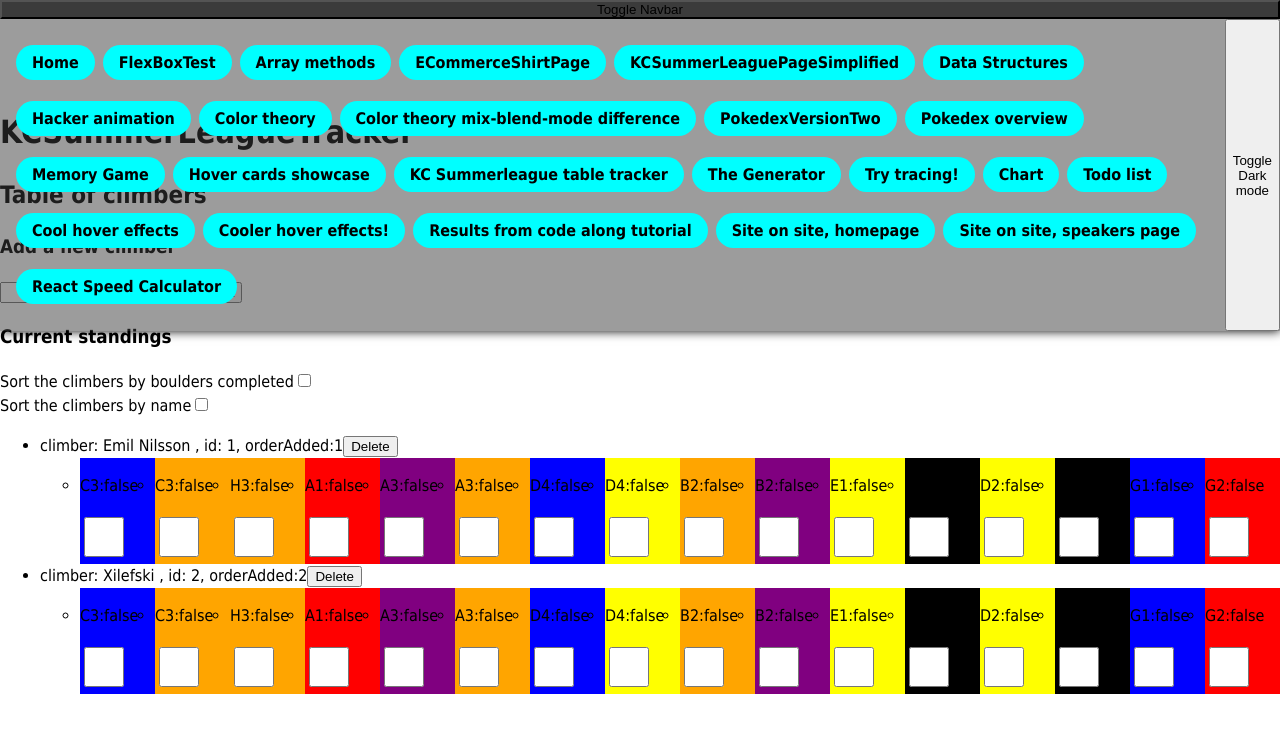
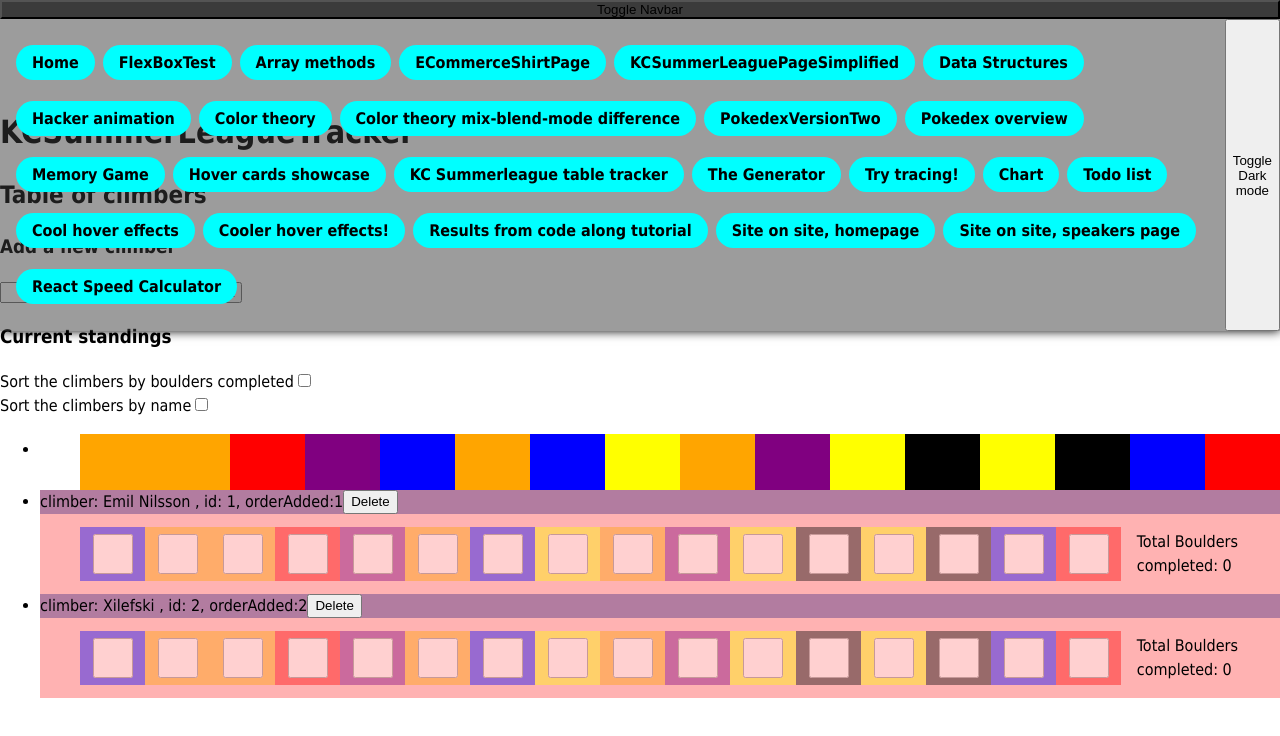
Before and after one commit to EmilNilssonDataDuctus/vite-app, a React (Vite) app: page /kc-summer-leauge-simplified in a window 1280 px wide. Shown: the top 736 px of the page. Built offline with nearby package versions, Linux system fonts and the light colour scheme.

Commit message:
Move wall info to fake table header

```diff
--- a/src/Pages/KCSummerLeaguePageSimplified/KCSummerLeaguePageSimplified.tsx
+++ b/src/Pages/KCSummerLeaguePageSimplified/KCSummerLeaguePageSimplified.tsx
@@ -2,6 +2,7 @@ import React, { useEffect, useState } from "react";
 import { v4 as uuidv4 } from "uuid";
 import { MainWrapper } from "../../Shared/Page.styled";
 import { boulders } from "../KCSummerLeaguePage/data/boulders";
+import "./myCss.css";
 import { initialseStateOfClimbers } from "./utils/initialseClimberData";
 
 export const KCSummerLeaguePageSimplified = () => {
@@ -157,29 +158,72 @@ export const KCSummerLeaguePageSimplified = () => {
             </label>
           </form>
           <ul>
+            <li>
+              <ul style={{ display: "flex", alignItems: "center" }}>
+                {boulders.map(({ wall, color }) => (
+                  <li
+                    style={{
+                      backgroundColor: color,
+                      width: "90px",
+                      padding: "4px",
+                      display: "inline-block",
+                    }}
+                  >
+                    <span className="mix-me">
+                      Wall: <br />
+                      {wall}
+                    </span>
+                  </li>
+                ))}
+              </ul>
+            </li>
             {sortClimbersData(climbersData).map(
               ({ climberId, climberName, completedBoulders, orderAdded }) => (
-                <li key={climberId}>
-                  climber: {climberName} , id: {climberId}, orderAdded:
-                  {orderAdded}
-                  <button onClick={() => handleDelete(climberId)}>
-                    Delete
-                  </button>
-                  <ul style={{ display: "flex" }}>
+                <li
+                  key={climberId}
+                  style={{
+                    backgroundColor: "rgba(255, 0, 0, 0.3)",
+                    maxWidth: "fit-content",
+                  }}
+                >
+                  <div
+                    style={{
+                      display: "flex",
+                      backgroundColor: "rgba(0, 0, 120, 0.3)",
+                    }}
+                  >
+                    <span>
+                      climber: {climberName} , id: {climberId}, orderAdded:
+                      {orderAdded}
+                    </span>
+                    <button onClick={() => handleDelete(climberId)}>
+                      Delete
+                    </button>
+                  </div>
+                  <ul style={{ display: "flex", alignItems: "center" }}>
                     {completedBoulders
                       ?.sort((boulderA, boulderB) =>
                         boulderA.boulderId > boulderB.boulderId ? 1 : -1
                       )
-                      .map(({ boulderId, completed, wall, color }) => (
+                      .map(({ boulderId, completed, color }) => (
                         <li
-                          style={{ backgroundColor: color, width: "90px" }}
+                          style={{
+                            backgroundColor: color,
+                            opacity: `${completed ? "1" : "0.4"}`,
+                            width: "90px",
+                            padding: "4px",
+                            display: "inline-block",
+                          }}
                           key={boulderId}
                         >
                           <label>
-                            <p>
-                              {wall}:{completed.toString()}
-                            </p>
-                            <div>
+                            <div
+                              style={{
+                                display: "flex",
+                                flexDirection: "column",
+                                alignItems: "center",
+                              }}
+                            >
                               <input
                                 style={{
                                   accentColor: color,
@@ -196,6 +240,10 @@ export const KCSummerLeaguePageSimplified = () => {
                           </label>
                         </li>
                       ))}
+                    <span style={{ marginLeft: "auto", padding: "16px" }}>
+                      Total Boulders completed:{" "}
+                      {completedBoulders.reduce(reduceBoulders, 0)}
+                    </span>
                   </ul>
                 </li>
               )
--- /dev/null
+++ b/src/Pages/KCSummerLeaguePageSimplified/myCss.css
@@ -0,0 +1,3 @@
+.mix-me {
+  mix-blend-mode: difference;
+}
```
